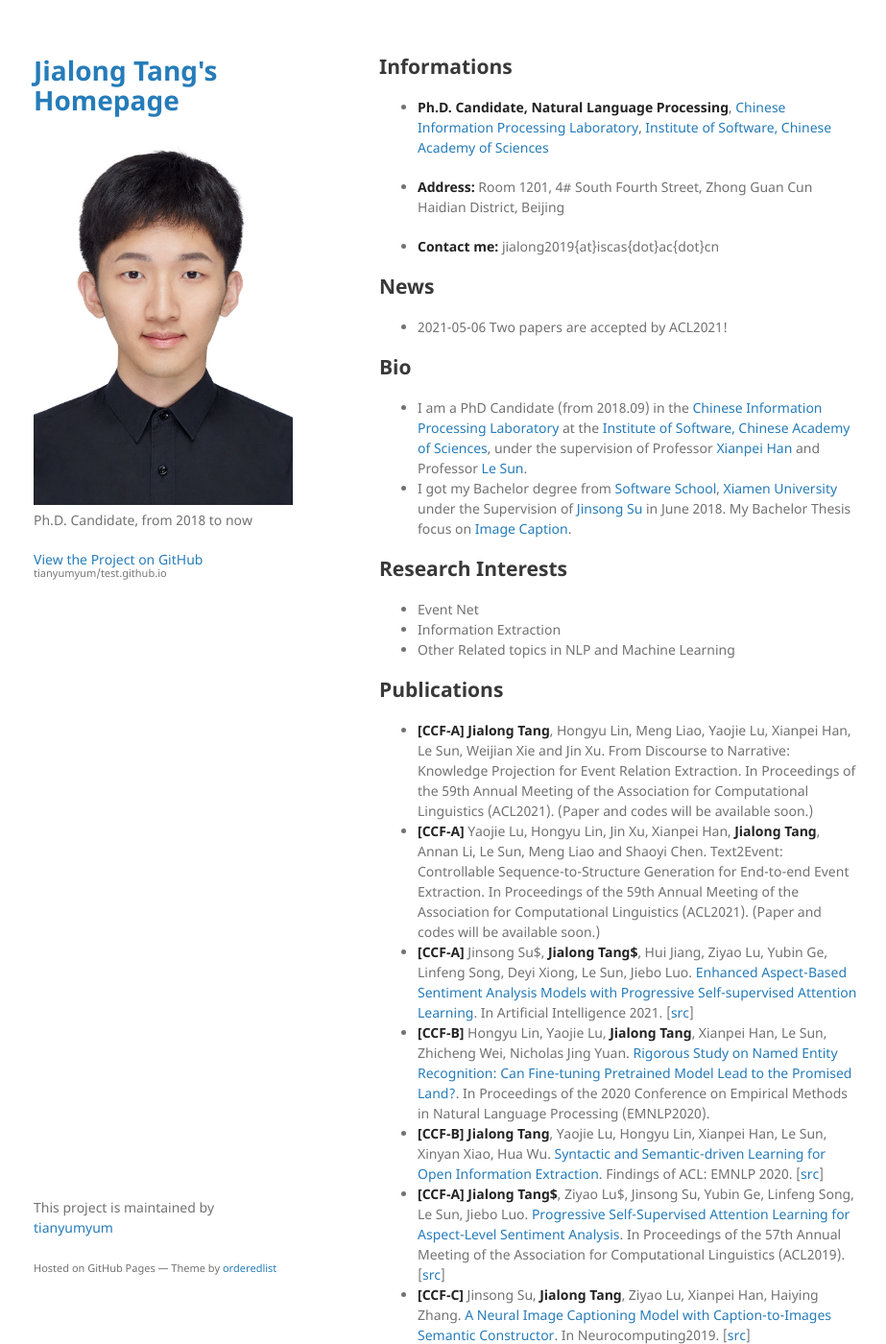
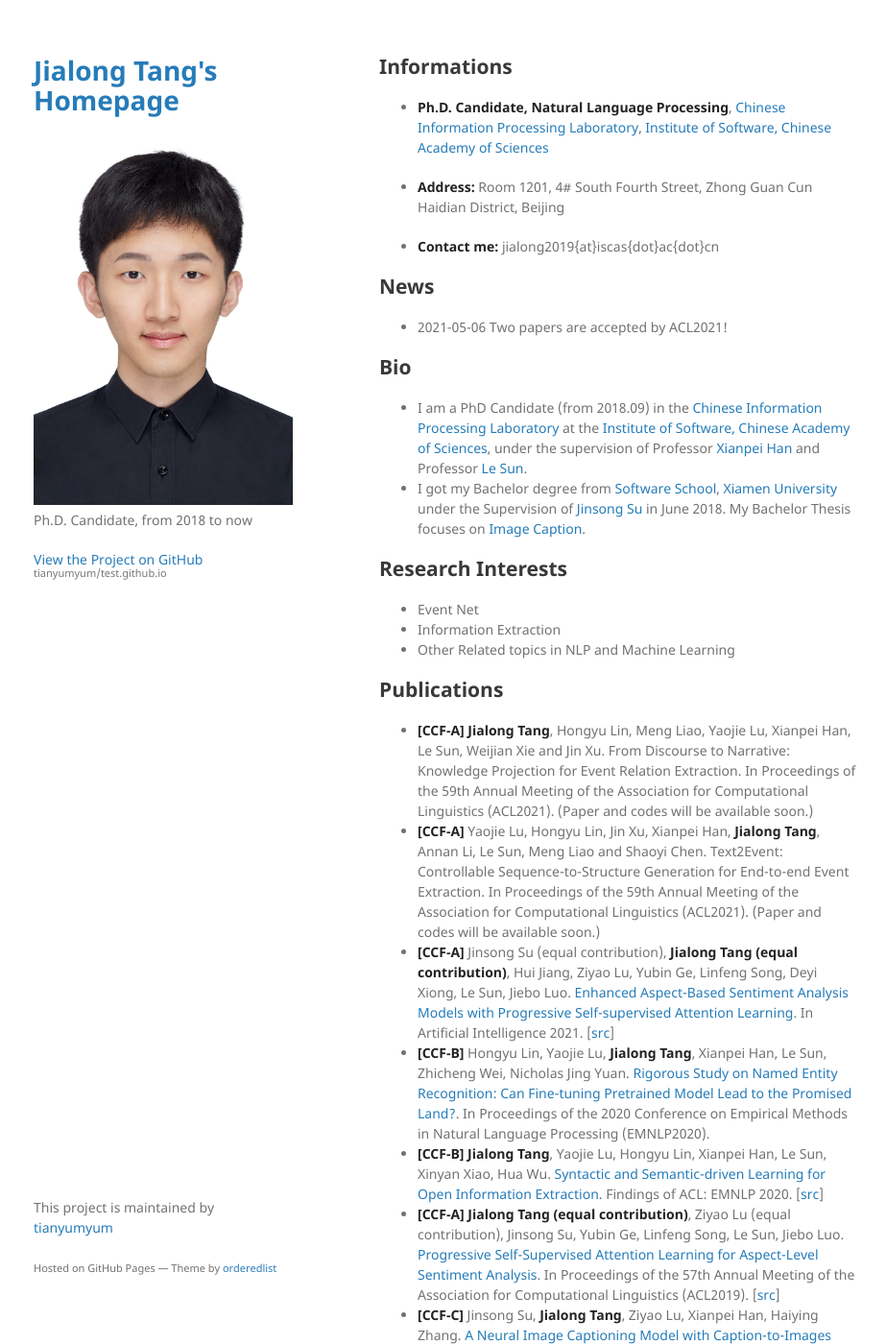
Before and after one commit to tianyumyum/test.github.io, a Jekyll site: the page built from index.md, in a window 1280 px wide and 1400 px high. Shown: the whole window at 96% size, without its empty margins (175-1098 px from the left). Built offline with Jekyll 4.4.1, drawn with Linux system fonts in a browser that asks for light colours; our own code applies the rules of GitHub Pages for plain Markdown files.

Commit message:
Update index.md

```diff
--- a/index.md
+++ b/index.md
@@ -18,7 +18,7 @@ layout: default
 ## Bio
 
 *   I am a PhD Candidate (from 2018.09) in the [Chinese Information Processing Laboratory](http://www.icip.org.cn/) at the [Institute of Software, Chinese Academy of Sciences](http://www.iscas.ac.cn/), under the supervision of Professor [Xianpei Han](http://www.icip.org.cn/team/hanxianpei/) and Professor [Le Sun](http://www.icip.org.cn/index.php/team/sunle/).
-*   I got my Bachelor degree from [Software School](http://software.xmu.edu.cn/), [Xiamen University](https://www.xmu.edu.cn/) under the Supervision of [Jinsong Su](https://cdmc.xmu.edu.cn/info/1010/1054.htm) in June 2018. My Bachelor Thesis focus on [Image Caption](https://www.sciencedirect.com/science/article/pii/S0925231219311312).
+*   I got my Bachelor degree from [Software School](http://software.xmu.edu.cn/), [Xiamen University](https://www.xmu.edu.cn/) under the Supervision of [Jinsong Su](https://cdmc.xmu.edu.cn/info/1010/1054.htm) in June 2018. My Bachelor Thesis focuses on [Image Caption](https://www.sciencedirect.com/science/article/pii/S0925231219311312).
 
 ## Research Interests
 
@@ -30,11 +30,11 @@ layout: default
 
 *   **\[CCF-A\]** **Jialong Tang**, Hongyu Lin, Meng Liao, Yaojie Lu, Xianpei Han, Le Sun, Weijian Xie and Jin Xu. From Discourse to Narrative: Knowledge Projection for Event Relation Extraction. In Proceedings of the 59th Annual Meeting of the Association for Computational Linguistics (ACL2021). (Paper and codes will be available soon.)
 *   **\[CCF-A\]** Yaojie Lu, Hongyu Lin, Jin Xu, Xianpei Han, **Jialong Tang**, Annan Li, Le Sun, Meng Liao and Shaoyi Chen. Text2Event: Controllable Sequence-to-Structure Generation for End-to-end Event Extraction. In Proceedings of the 59th Annual Meeting of the Association for Computational Linguistics (ACL2021). (Paper and codes will be available soon.)
-*   **\[CCF-A\]** Jinsong Su$, **Jialong Tang$**, Hui Jiang, Ziyao Lu, Yubin Ge, Linfeng Song, Deyi Xiong, Le Sun, Jiebo Luo. [Enhanced Aspect-Based Sentiment Analysis Models
+*   **\[CCF-A\]** Jinsong Su (equal contribution), **Jialong Tang (equal contribution)**, Hui Jiang, Ziyao Lu, Yubin Ge, Linfeng Song, Deyi Xiong, Le Sun, Jiebo Luo. [Enhanced Aspect-Based Sentiment Analysis Models
 with Progressive Self-supervised Attention Learning](https://www.sciencedirect.com/science/article/pii/S000437022100028X). In Artificial Intelligence 2021. \[[src](https://github.com/TangJiaLong/PSSAttention)\]
 *   **\[CCF-B\]** Hongyu Lin, Yaojie Lu, **Jialong Tang**, Xianpei Han, Le Sun, Zhicheng Wei, Nicholas Jing Yuan. [Rigorous Study on Named Entity Recognition: Can Fine-tuning Pretrained Model Lead to the Promised Land?](https://www.aclweb.org/anthology/2020.emnlp-main.592.pdf). In Proceedings of the 2020 Conference on Empirical Methods in Natural Language Processing (EMNLP2020).
 *   **\[CCF-B\]** **Jialong Tang**, Yaojie Lu, Hongyu Lin, Xianpei Han, Le Sun, Xinyan Xiao, Hua Wu. [Syntactic and Semantic-driven Learning for Open Information Extraction](https://www.aclweb.org/anthology/2020.findings-emnlp.69.pdf). Findings of ACL: EMNLP 2020. \[[src](https://github.com/TangJiaLong/SSD-OpenIE)\]
-*   **\[CCF-A\]** **Jialong Tang$**, Ziyao Lu$, Jinsong Su, Yubin Ge, Linfeng Song, Le Sun, Jiebo Luo. [Progressive Self-Supervised Attention Learning for Aspect-Level Sentiment Analysis](https://www.aclweb.org/anthology/P19-1053.pdf). In Proceedings of the 57th Annual Meeting of the Association for Computational Linguistics (ACL2019). \[[src](https://github.com/TangJiaLong/PSSAttention)\]
+*   **\[CCF-A\]** **Jialong Tang (equal contribution)**, Ziyao Lu (equal contribution), Jinsong Su, Yubin Ge, Linfeng Song, Le Sun, Jiebo Luo. [Progressive Self-Supervised Attention Learning for Aspect-Level Sentiment Analysis](https://www.aclweb.org/anthology/P19-1053.pdf). In Proceedings of the 57th Annual Meeting of the Association for Computational Linguistics (ACL2019). \[[src](https://github.com/TangJiaLong/PSSAttention)\]
 *   **\[CCF-C\]** Jinsong Su, **Jialong Tang**, Ziyao Lu, Xianpei Han, Haiying Zhang. [A Neural Image Captioning Model with Caption-to-Images Semantic Constructor](https://www.sciencedirect.com/science/article/pii/S0925231219311312). In Neurocomputing2019. \[[src](https://github.com/TangJiaLong/ICSemanticReConstructor)\]
 
 ## Thesis
```
